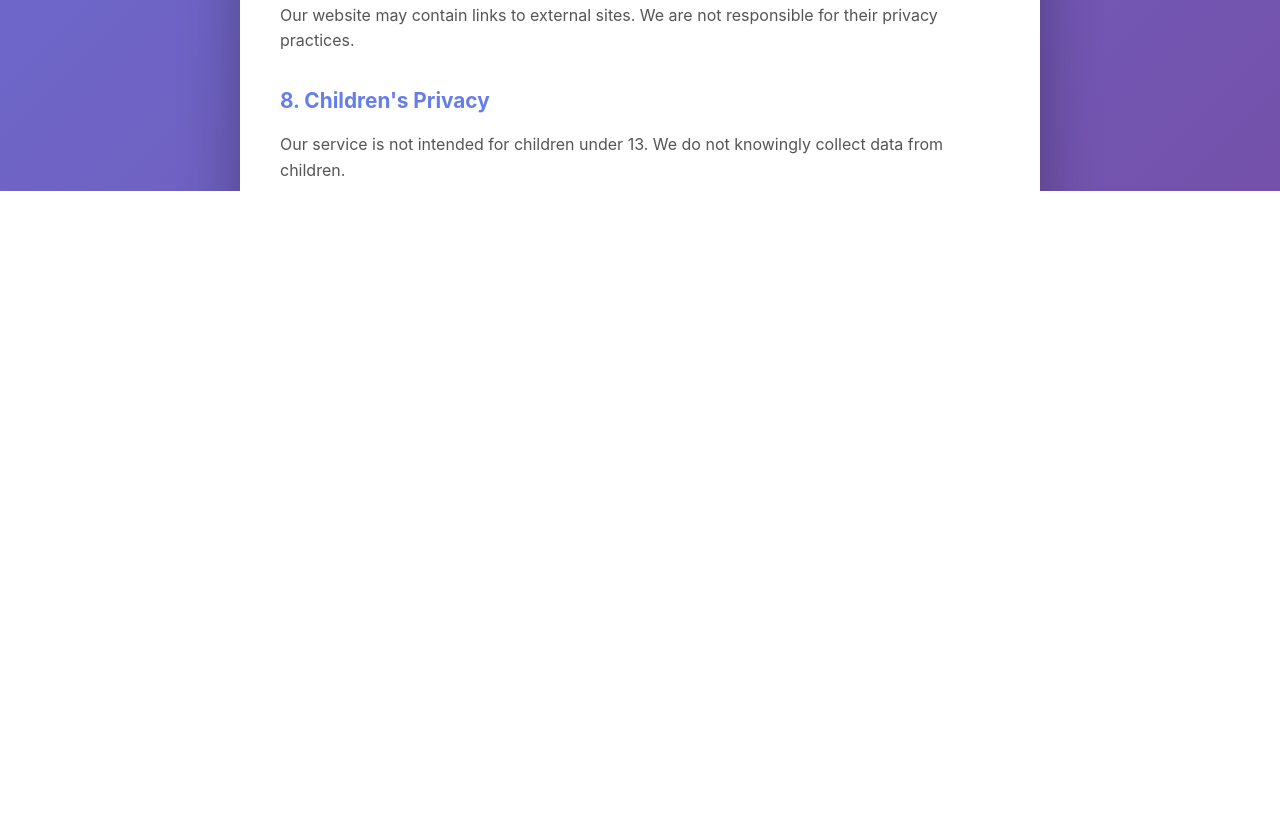
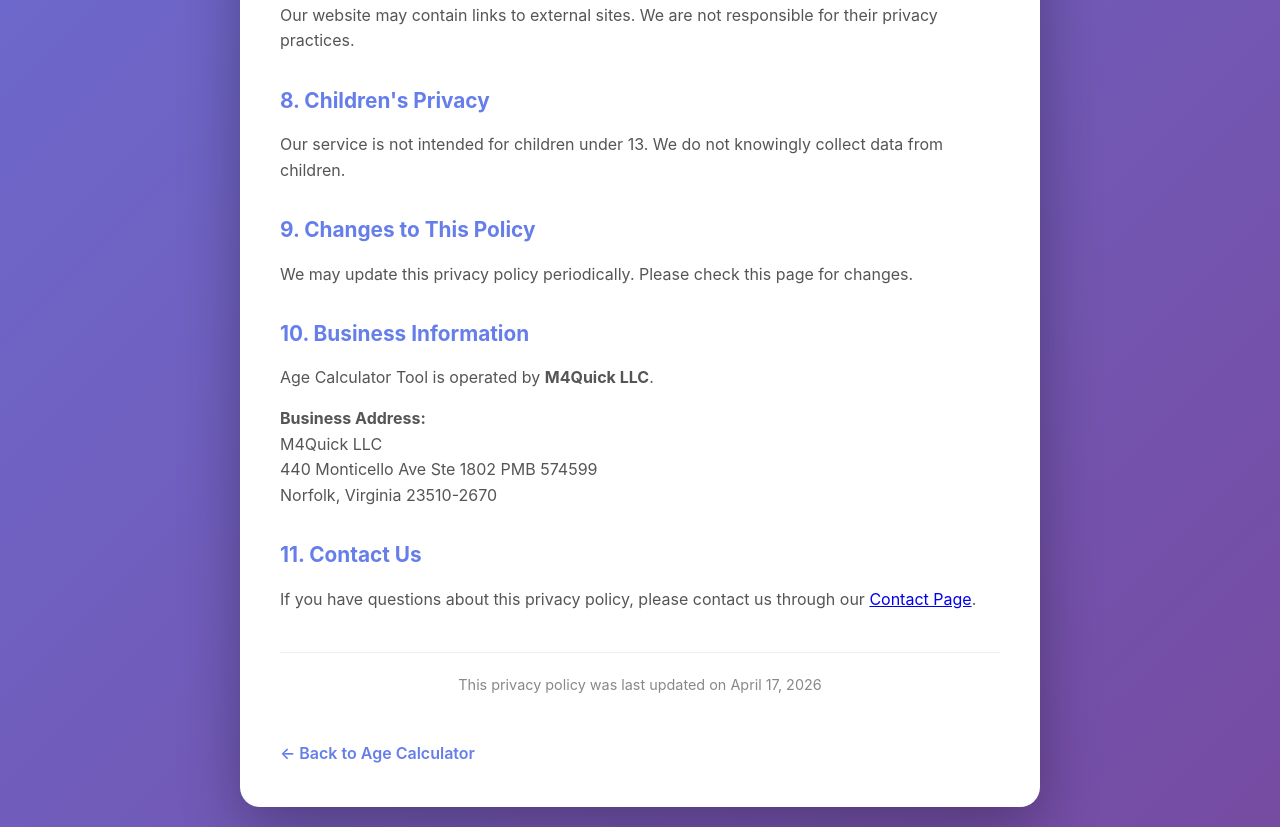
Before and after one commit to m4quick/age-calculator-tool, a plain HTML site: page privacy.html in a window 1280 px wide. Shown: the part 1588-2415 px from the top of the page. Before the commit the page ends 2194 px from the top, so only its background shows below. Drawn offline with Linux system fonts and the light colour scheme.

Commit message:
Add business address

```diff
--- a/privacy.html
+++ b/privacy.html
@@ -101,7 +101,14 @@
         <h2>9. Changes to This Policy</h2>
         <p>We may update this privacy policy periodically. Please check this page for changes.</p>
 
-        <h2>10. Contact Us</h2>
+        <h2>10. Business Information</h2>
+        <p>Age Calculator Tool is operated by <strong>M4Quick LLC</strong>.</p>
+        <p><strong>Business Address:</strong><br>
+        M4Quick LLC<br>
+        440 Monticello Ave Ste 1802 PMB 574599<br>
+        Norfolk, Virginia 23510-2670</p>
+
+        <h2>11. Contact Us</h2>
         <p>If you have questions about this privacy policy, please contact us through our <a href="contact.html">Contact Page</a>.</p>
 
         <p class="last-updated">This privacy policy was last updated on April 17, 2026</p>
```
